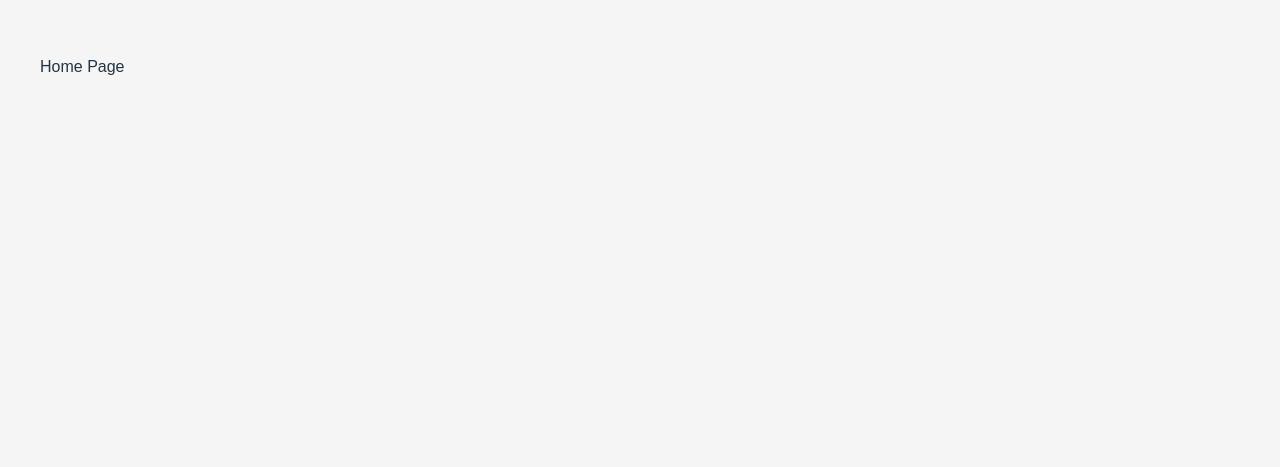
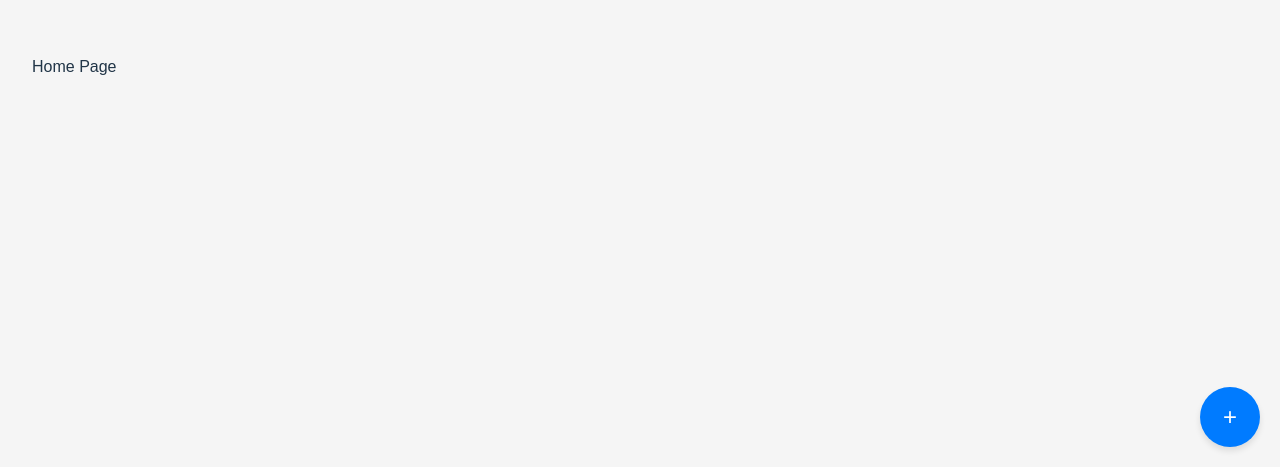
Before and after one commit to sggnology/squad-only, a React (Vite) app in the folder client/: page / in a window 1280 px wide. Shown: the part 333-800 px from the top of the page. Built offline with nearby package versions, Linux system fonts and the light colour scheme.

Commit message:
[master] client: 등록으로 이동을 위한 FloatingButton 생성

```diff
--- a/client/src/App.tsx
+++ b/client/src/App.tsx
@@ -1,20 +1,38 @@
-import { BrowserRouter as Router, Route, Routes } from 'react-router-dom';
+import { BrowserRouter as Router, Route, Routes, useNavigate } from 'react-router-dom';
 import Home from './pages/Home';
 import Login from './pages/Login';
 import Register from './pages/Register';
 import Detail from './pages/Detail';
+import './App.css';
 
 function App() {
   return (
     <Router>
+      <div className="app-container">
         <Routes>
           <Route path="/" element={<Home />} />
           <Route path="/login" element={<Login />} />
           <Route path="/register" element={<Register />} />
           <Route path="/detail/:id" element={<Detail />} />
         </Routes>
+        <FloatingButton />
+      </div>
     </Router>
   );
 }
 
+function FloatingButton() {
+  const navigate = useNavigate();
+
+  const handleFloatingButtonClick = () => {
+    navigate('/register');
+  };
+
+  return (
+    <button className="floating-button" onClick={handleFloatingButtonClick}>
+      +
+    </button>
+  );
+}
+
 export default App;
```
Lines whose indentation alone changed are shown as unchanged.
